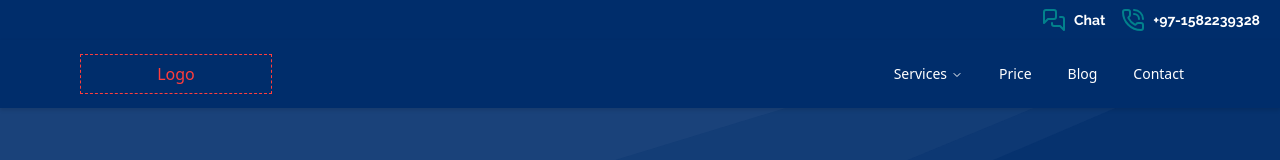
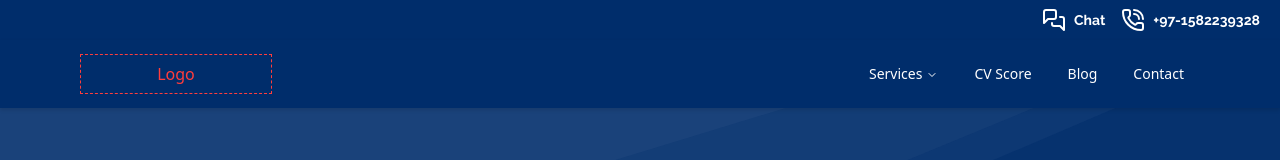
Before and after one commit to prasadJdev/dxb-resume-service, a Next.js app: page / in a window 1280 px wide. Shown: the top 160 px of the page. Built offline with nearby package versions, Linux system fonts and the light colour scheme.

Commit message:
Minor changes

```diff
--- a/src/app/@header/components/CallAndChat.tsx
+++ b/src/app/@header/components/CallAndChat.tsx
@@ -5,13 +5,17 @@ import Link from "next/link";
 function CallAndChat() {
   return (
     <div className="flex items-center justify-end px-5 py-2 gap-4">
-      <Link href="#" className="flex items-center gap-2 hover:underline ">
-        <MessagesSquare className="text-secondary" />
-        <span className="text-sm font-bold font-primary text-white">Chat</span>
+      <Link href="#" className="flex items-center gap-2 hover:underline group">
+        <MessagesSquare className="text-white group-hover:text-actionLinkGold" />
+        <span className="text-sm font-bold font-primary text-white group-hover:text-actionLinkGold group-hover:underline">
+          Chat
+        </span>
       </Link>
-      <Link href="tel:+971582239328" className="flex items-center gap-2 hover:underline">
-        <PhoneCall className="text-secondary" />
-        <span className="text-sm font-bold font-primary text-white">+97-1582239328</span>
+      <Link href="tel:+971582239328" className="flex items-center gap-2 hover:underline group">
+        <PhoneCall className="text-white group-hover:text-actionLinkGold" />
+        <span className="text-sm font-bold font-primary text-white group-hover:text-actionLinkGold group-hover:underline">
+          +97-1582239328
+        </span>
       </Link>
     </div>
   );
--- a/src/app/@header/components/Navbar.tsx
+++ b/src/app/@header/components/Navbar.tsx
@@ -19,19 +19,22 @@ import { Sheet, SheetContent, SheetHeader, SheetTitle, SheetTrigger } from "@/co
 
 const components: { title: string; href: string; description: string }[] = [
   {
-    title: "ATS & Euro Pass CV | Cover letter",
+    title: "Resume building",
     href: "#",
-    description: "#OPTIONAL_CONTENT Some desciption that can be used",
+    // description: "#OPTIONAL_CONTENT Some desciption that can be used",
+    description: "",
   },
   {
     title: "Linkedln Optimization",
     href: "#",
-    description: "#OPTIONAL_CONTENT Some desciption that can be used",
+    // description: "#OPTIONAL_CONTENT Some desciption that can be used",
+    description: "",
   },
   {
-    title: "CV Distribution Globally",
+    title: "CV Distribution",
     href: "#",
-    description: "#OPTIONAL_CONTENT Some desciption that can be used",
+    // description: "#OPTIONAL_CONTENT Some desciption that can be used",
+    description: "",
   },
 ];
 
@@ -113,8 +116,8 @@ const DesktopMenu = () => (
     <NavigationMenuList>
       <NavigationMenuItem>
         <NavigationMenuTrigger className="text-white">Services</NavigationMenuTrigger>
-        <NavigationMenuContent className="z-[500]">
-          <ul className="grid w-[400px] gap-3 p-4 grid-cols-1 z-[500]">
+        <NavigationMenuContent>
+          <ul className="grid w-56 gap-3 p-4 grid-cols-1 ">
             {components.map((component) => (
               <ListItem
                 className="hover:bg-primaryContrast rounded-sm"
@@ -130,8 +133,8 @@ const DesktopMenu = () => (
       </NavigationMenuItem>
 
       <NavigationMenuItem>
-        <Link href="#pricing" legacyBehavior passHref>
-          <NavigationMenuLink className={navigationMenuTriggerStyle()}>Price</NavigationMenuLink>
+        <Link href="#" legacyBehavior passHref>
+          <NavigationMenuLink className={navigationMenuTriggerStyle()}>CV Score</NavigationMenuLink>
         </Link>
       </NavigationMenuItem>
 
--- a/src/components/ui/navigation-menu.tsx
+++ b/src/components/ui/navigation-menu.tsx
@@ -35,7 +35,7 @@ NavigationMenuList.displayName = NavigationMenuPrimitive.List.displayName;
 const NavigationMenuItem = NavigationMenuPrimitive.Item;
 
 const navigationMenuTriggerStyle = cva(
-  "group inline-flex h-10 w-max items-center justify-center rounded-md bg-transparent px-4 py-2 text-sm font-medium transition-colors hover:bg-neutral-100/50 text-white hover:text-primary focus:bg-neutral-100/50 focus:text-primary focus:outline-none disabled:pointer-events-none disabled:opacity-50 data-[active]:bg-neutral-100/50 data-[state=open]:bg-neutral-100/50 dark:bg-neutral-950 dark:hover:bg-neutral-800 dark:hover:text-neutral-50 dark:focus:bg-neutral-800 dark:focus:text-neutral-50 dark:data-[active]:bg-neutral-800/50 dark:data-[state=open]:bg-neutral-800/50"
+  "group inline-flex h-10 w-max items-center justify-center rounded-md bg-transparent px-4 py-2 text-sm font-medium transition-colors hover:underline text-white hover:text-actionLinkGold focus:text-actionLinkGold focus:outline-none disabled:pointer-events-none disabled:opacity-50 data-[active]: data-[state=open]:"
 );
 
 const NavigationMenuTrigger = React.forwardRef<
@@ -64,7 +64,7 @@ const NavigationMenuContent = React.forwardRef<
   <NavigationMenuPrimitive.Content
     ref={ref}
     className={cn(
-      "bg-red left-0 top-0 w-full data-[motion^=from-]:animate-in data-[motion^=to-]:animate-out data-[motion^=from-]:fade-in data-[motion^=to-]:fade-out data-[motion=from-end]:slide-in-from-right-52 data-[motion=from-start]:slide-in-from-left-52 data-[motion=to-end]:slide-out-to-right-52 data-[motion=to-start]:slide-out-to-left-52 md:absolute md:w-auto",
+      "left-0 top-0 w-full data-[motion^=from-]:animate-in data-[motion^=to-]:animate-out data-[motion^=from-]:fade-in data-[motion^=to-]:fade-out data-[motion=from-end]:slide-in-from-right-52 data-[motion=from-start]:slide-in-from-left-52 data-[motion=to-end]:slide-out-to-right-52 data-[motion=to-start]:slide-out-to-left-52 md:absolute md:w-auto",
       className
     )}
     {...props}
```
